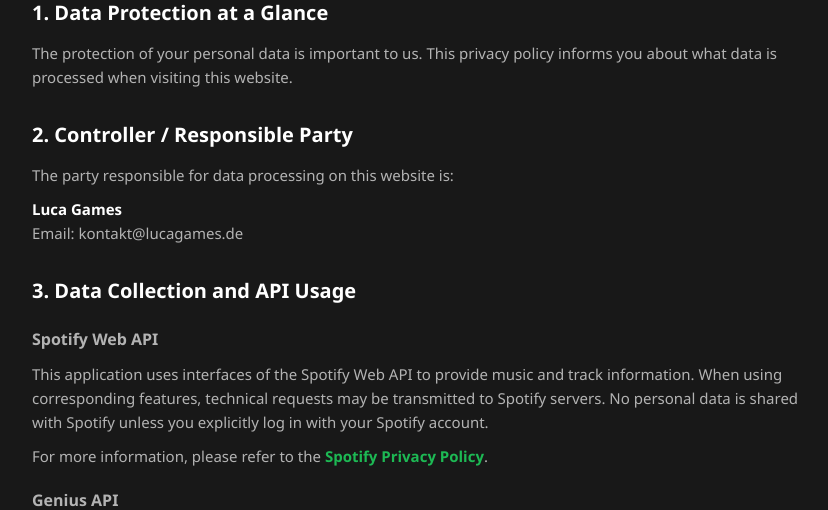
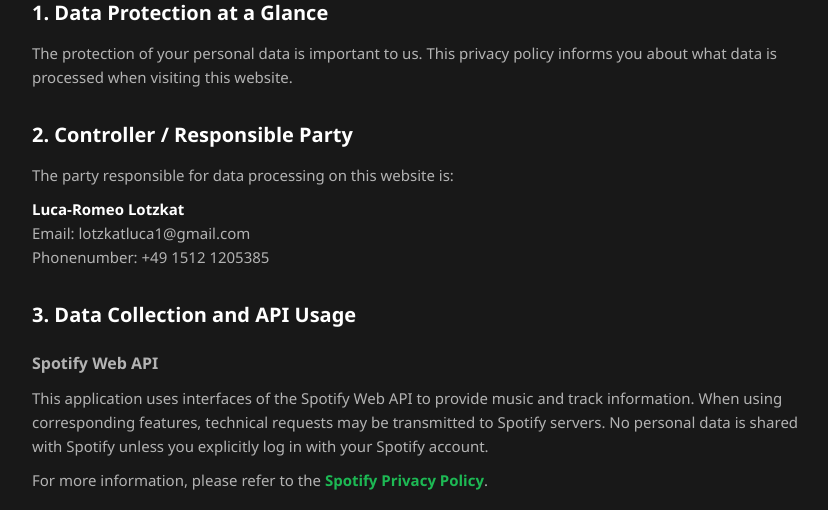
Before and after one commit to realkek2010/LyricsFinder, a Flask app: page /datenschutz in a window 1280 px wide. Shown: the part 164-674 px from the top of the page, without its empty margins (208-1036 px from the left). Run offline with Flask 3, Linux system fonts and the light colour scheme.

Commit message:
Update datenschutz.html
Updated Contact information

```diff
--- a/templates/datenschutz.html
+++ b/templates/datenschutz.html
@@ -20,8 +20,9 @@
       <h2>2. Controller / Responsible Party</h2>
       <p>The party responsible for data processing on this website is:</p>
       <p>
-        <strong>Luca Games</strong><br>
-        Email: kontakt@lucagames.de <!-- Adjust your contact email here -->
+        <strong>Luca-Romeo Lotzkat</strong><br>
+        Email: lotzkatluca1@gmail.com <!-- Adjust your contact email here --><br>
+        Phonenumber: +49 1512 1205385
       </p>
     </section>
 
```
